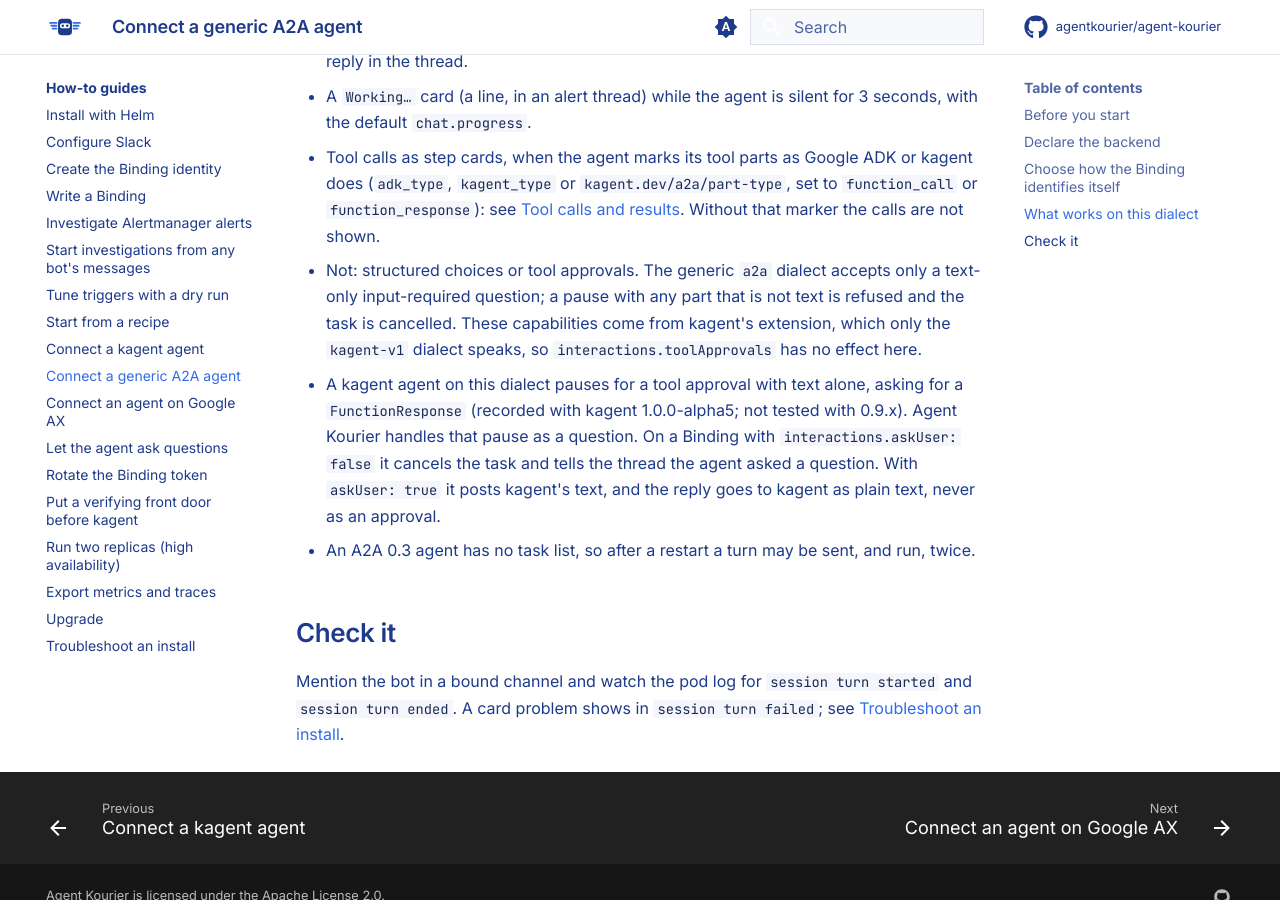
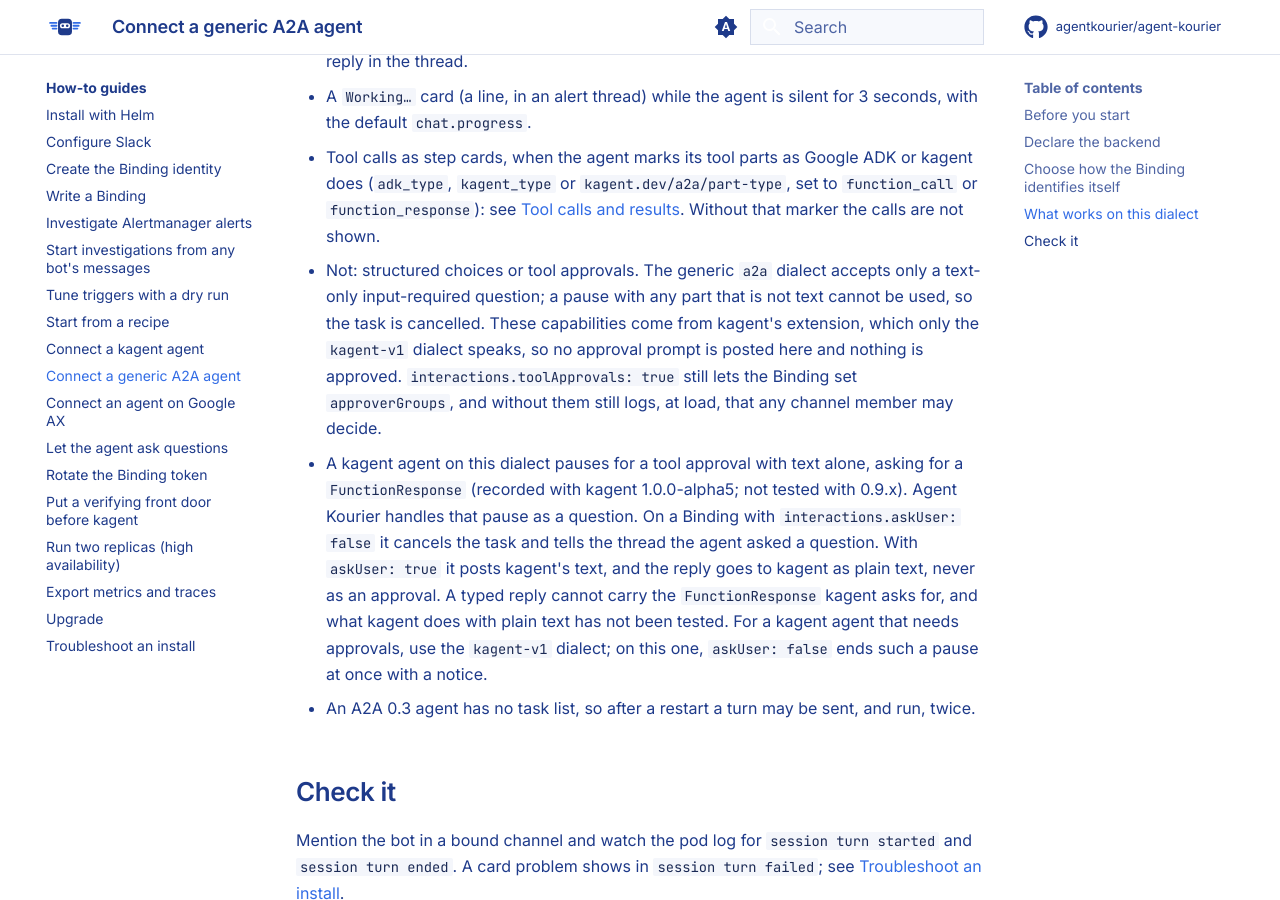
Before and after one commit to agentkourier/agent-kourier, an MkDocs documentation site: the page built from docs/how-to/connect-a2a-agent.md, in a window 1280 px wide and 900 px high, scrolled down 1531 px. Built offline with MkDocs 1.6.1 and Material for MkDocs 9.7.7, drawn with Linux system fonts in a browser that asks for light colours; comment, search, counter and statistics services are not loaded.

Commit message:
docs: qualify the a2a approval-pause pages after review
- Say what toolApprovals still does on the a2a dialect (no prompt, nothing
  approved; it still allows approverGroups and logs the approver warning)
  instead of "has no effect" (internal/config/reload.go, api/v1alpha1/validate.go).
- Mark the kagent pause shape as recorded with 1.0.0-alpha5 on every page.
- Warn that a typed reply cannot carry the FunctionResponse kagent asks for,
  that kagent's handling of plain text is untested, and point kagent agents
  that need approvals at the kagent-v1 dialect.
- Merge the overlapping approval bullets in the kagent 0.9.x tab.
- why-a2a: the a2a dialect cancels the task at an unusable pause; it does not
  refuse it.

Unverified (upstream): what kagent does with a plain-text reply to an
approval pause, and whether kagent 0.9.x pauses for approvals at all.

```diff
--- a/docs/how-to/connect-a2a-agent.md
+++ b/docs/how-to/connect-a2a-agent.md
@@ -61,12 +61,17 @@
   [Tool calls and results](../reference/agent-contract.md#tool-calls-and-results). Without that marker the calls are
   not shown.
 - Not: structured choices or tool approvals. The generic `a2a` dialect accepts only a text-only input-required
-  question; a pause with any part that is not text is refused and the task is cancelled. These capabilities come from
-  kagent's extension, which only the `kagent-v1` dialect speaks, so `interactions.toolApprovals` has no effect here.
+  question; a pause with any part that is not text cannot be used, so the task is cancelled. These capabilities come
+  from kagent's extension, which only the `kagent-v1` dialect speaks, so no approval prompt is posted here and nothing
+  is approved. `interactions.toolApprovals: true` still lets the Binding set `approverGroups`, and without them still
+  logs, at load, that any channel member may decide.
 - A kagent agent on this dialect pauses for a tool approval with text alone, asking for a `FunctionResponse`
   (recorded with kagent 1.0.0-alpha5; not tested with 0.9.x). Agent Kourier handles that pause as a question. On a
   Binding with `interactions.askUser: false` it cancels the task and tells the thread the agent asked a question. With
-  `askUser: true` it posts kagent's text, and the reply goes to kagent as plain text, never as an approval.
+  `askUser: true` it posts kagent's text, and the reply goes to kagent as plain text, never as an approval. A typed
+  reply cannot carry the `FunctionResponse` kagent asks for, and what kagent does with plain text has not been tested.
+  For a kagent agent that needs approvals, use the `kagent-v1` dialect; on this one, `askUser: false` ends such a pause
+  at once with a notice.
 - An A2A 0.3 agent has no task list, so after a restart a turn may be sent, and run, twice.
 
 ## Check it
```
Also changed, not shown: docs/explanation/architecture.md (+3 -2 lines), docs/explanation/why-a2a.md (+1 -1 lines), docs/how-to/agent-questions.md (+5 -3 lines), docs/how-to/connect-kagent.md (+6 -5 lines).
